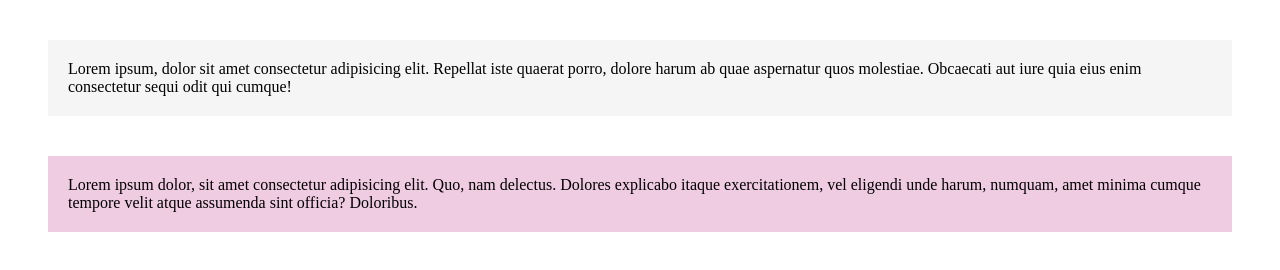
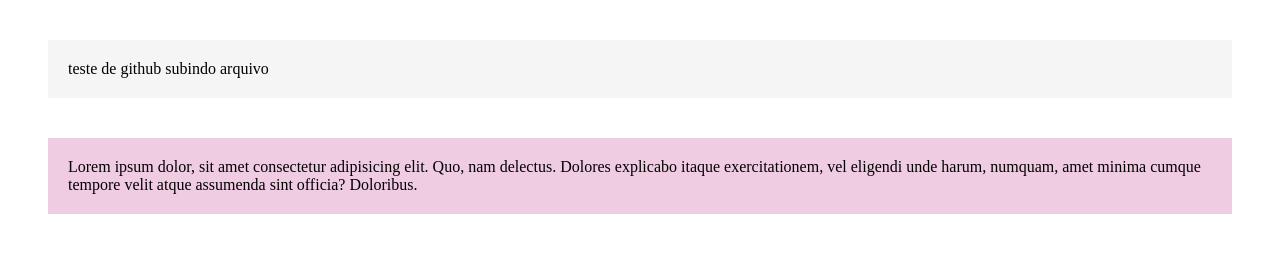
Before and after one commit to RodrigoDGBrito/tabela-exercico-Html, a plain HTML site: page index.html in a window 1280 px wide. Drawn offline with Linux system fonts and the light colour scheme.

Commit message:
mudei o paragrafo de texto de loren, para teste de github subindo arquivo

```diff
--- a/index.html
+++ b/index.html
@@ -9,7 +9,7 @@
 </head>
 <body>
 
-     <p class="texto paragrafo-padrao">Lorem ipsum, dolor sit amet consectetur adipisicing elit. Repellat iste quaerat porro, dolore harum ab quae aspernatur quos molestiae. Obcaecati aut iure quia eius enim consectetur sequi odit qui cumque!</p>
+     <p class="texto paragrafo-padrao">teste de github subindo arquivo</p>
 
      <p class="texto paragrafo-destacado">Lorem ipsum dolor, sit amet consectetur adipisicing elit. Quo, nam delectus. Dolores explicabo itaque exercitationem, vel eligendi unde harum, numquam, amet minima cumque tempore velit atque assumenda sint officia? Doloribus.</p>
 
```
